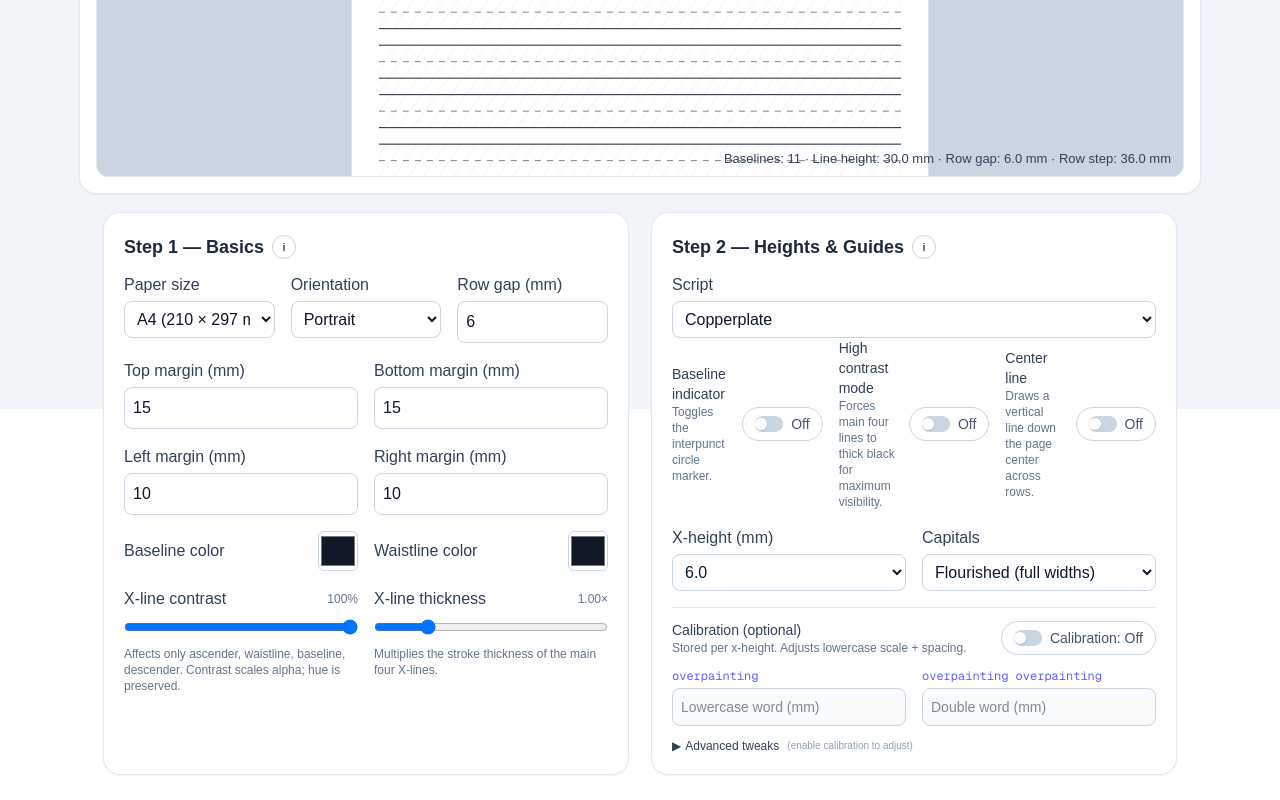
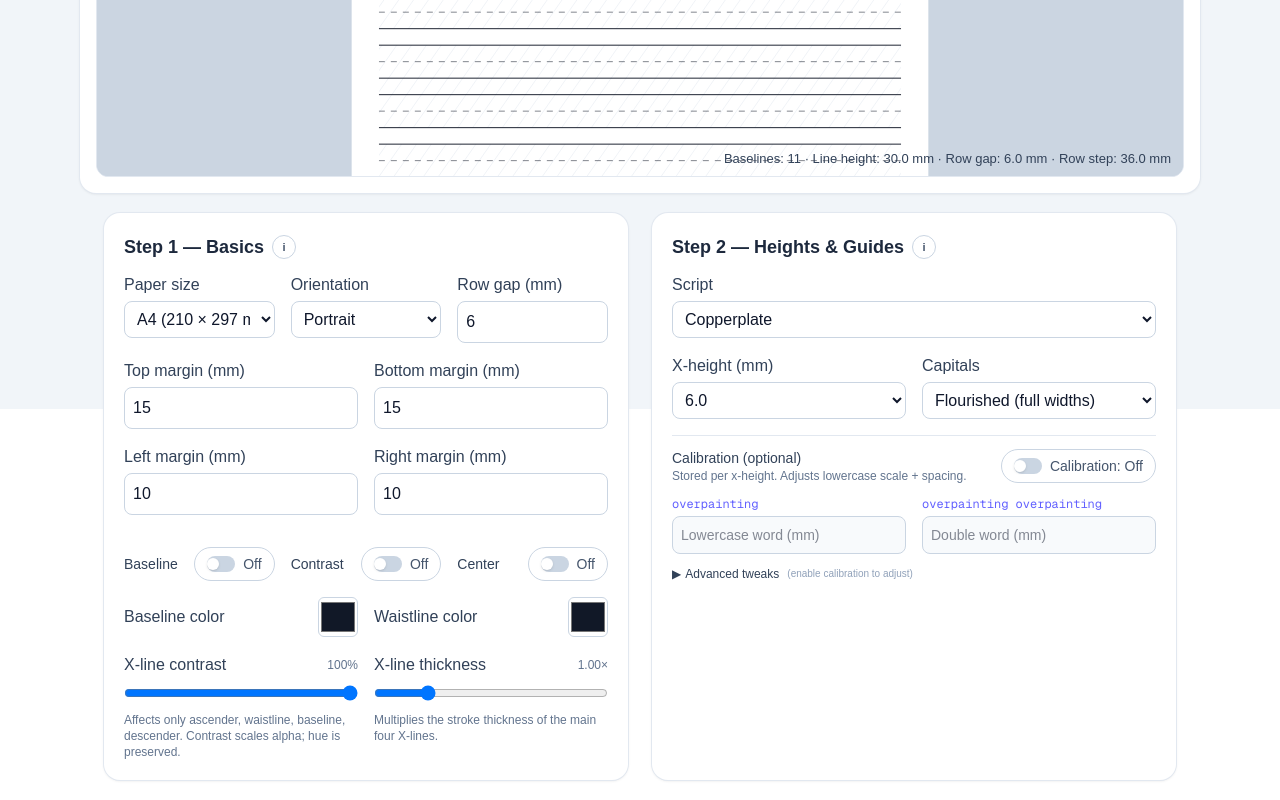
Before and after one commit to mashw/calligraphy-tools, a Next.js app: page /guidelines in a window 1280 px wide. Shown: the part 391-1191 px from the top of the page. Built offline with nearby package versions, Linux system fonts and the light colour scheme.

Commit message:
Move guide toggles to Step 1

```diff
--- a/src/app/guidelines/page.tsx
+++ b/src/app/guidelines/page.tsx
@@ -1315,6 +1315,69 @@ export default function GuidelinesPage() {
               />
             </div>
             <div className="col-span-2">
+              <div className="mt-4 grid grid-cols-3 gap-4">
+                {/* Baseline */}
+                <div className="flex items-center justify-between gap-3">
+                  <div className="text-sm font-medium text-slate-700">Baseline</div>
+                  <button
+                    type="button"
+                    onMouseDown={(e) => e.preventDefault()}
+                    onClick={() => setShowBaselineIndicator(v => !v)}
+                    className={`inline-flex items-center px-3 py-1.5 text-sm rounded-full border transition select-none
+        ${showBaselineIndicator
+          ? 'border-indigo-500 bg-indigo-50 text-indigo-700'
+          : 'border-slate-300 bg-white text-slate-600 hover:bg-slate-50'}`}
+                  >
+                    <span className={`mr-2 inline-flex h-4 w-7 items-center rounded-full transition
+        ${showBaselineIndicator ? 'bg-indigo-500 justify-end' : 'bg-slate-300 justify-start'}`}>
+                      <span className="h-3 w-3 rounded-full bg-white shadow" />
+                    </span>
+                    {showBaselineIndicator ? 'On' : 'Off'}
+                  </button>
+                </div>
+
+                {/* Contrast */}
+                <div className="flex items-center justify-between gap-3">
+                  <div className="text-sm font-medium text-slate-700">Contrast</div>
+                  <button
+                    type="button"
+                    onMouseDown={(e) => e.preventDefault()}
+                    onClick={() => setHighContrastMode(v => !v)}
+                    className={`inline-flex items-center px-3 py-1.5 text-sm rounded-full border transition select-none
+        ${highContrastMode
+          ? 'border-indigo-500 bg-indigo-50 text-indigo-700'
+          : 'border-slate-300 bg-white text-slate-600 hover:bg-slate-50'}`}
+                  >
+                    <span className={`mr-2 inline-flex h-4 w-7 items-center rounded-full transition
+        ${highContrastMode ? 'bg-indigo-500 justify-end' : 'bg-slate-300 justify-start'}`}>
+                      <span className="h-3 w-3 rounded-full bg-white shadow" />
+                    </span>
+                    {highContrastMode ? 'On' : 'Off'}
+                  </button>
+                </div>
+
+                {/* Center */}
+                <div className="flex items-center justify-between gap-3">
+                  <div className="text-sm font-medium text-slate-700">Center</div>
+                  <button
+                    type="button"
+                    onMouseDown={(e) => e.preventDefault()}
+                    onClick={() => setShowCenterLine(v => !v)}
+                    className={`inline-flex items-center px-3 py-1.5 text-sm rounded-full border transition select-none
+        ${showCenterLine
+          ? 'border-indigo-500 bg-indigo-50 text-indigo-700'
+          : 'border-slate-300 bg-white text-slate-600 hover:bg-slate-50'}`}
+                  >
+                    <span className={`mr-2 inline-flex h-4 w-7 items-center rounded-full transition
+        ${showCenterLine ? 'bg-indigo-500 justify-end' : 'bg-slate-300 justify-start'}`}>
+                      <span className="h-3 w-3 rounded-full bg-white shadow" />
+                    </span>
+                    {showCenterLine ? 'On' : 'Off'}
+                  </button>
+                </div>
+              </div>
+            </div>
+            <div className="col-span-2">
   <div className="grid grid-cols-2 gap-4 items-center">
     {/* Baseline color */}
     <label className="flex items-center justify-between gap-3">
@@ -1412,77 +1475,6 @@ export default function GuidelinesPage() {
               <option value="Fraktur">Fraktur</option>
               <option value="TexturaQuadrata">Textura Quadrata</option>
             </select>
-          </div>
-
-          <div className="sm:col-span-2 grid grid-cols-3 gap-4">
-            {/* Baseline indicator */}
-            <div className="flex items-center justify-between gap-3">
-              <div>
-                <div className="text-sm font-medium text-slate-700">Baseline indicator</div>
-                <p className="text-xs text-slate-500">Toggles the interpunct circle marker.</p>
-              </div>
-              <button
-                type="button"
-                onMouseDown={(e) => e.preventDefault()}
-                onClick={() => setShowBaselineIndicator(v => !v)}
-                className={`inline-flex items-center px-3 py-1.5 text-sm rounded-full border transition select-none
-        ${showBaselineIndicator
-          ? 'border-indigo-500 bg-indigo-50 text-indigo-700'
-          : 'border-slate-300 bg-white text-slate-600 hover:bg-slate-50'}`}
-              >
-                <span className={`mr-2 inline-flex h-4 w-7 items-center rounded-full transition
-        ${showBaselineIndicator ? 'bg-indigo-500 justify-end' : 'bg-slate-300 justify-start'}`}>
-                  <span className="h-3 w-3 rounded-full bg-white shadow" />
-                </span>
-                {showBaselineIndicator ? 'On' : 'Off'}
-              </button>
-            </div>
-
-            {/* High contrast mode */}
-            <div className="flex items-center justify-between gap-3">
-              <div>
-                <div className="text-sm font-medium text-slate-700">High contrast mode</div>
-                <p className="text-xs text-slate-500">Forces main four lines to thick black for maximum visibility.</p>
-              </div>
-              <button
-                type="button"
-                onMouseDown={(e) => e.preventDefault()}
-                onClick={() => setHighContrastMode(v => !v)}
-                className={`inline-flex items-center px-3 py-1.5 text-sm rounded-full border transition select-none
-        ${highContrastMode
-          ? 'border-indigo-500 bg-indigo-50 text-indigo-700'
-          : 'border-slate-300 bg-white text-slate-600 hover:bg-slate-50'}`}
-              >
-                <span className={`mr-2 inline-flex h-4 w-7 items-center rounded-full transition
-        ${highContrastMode ? 'bg-indigo-500 justify-end' : 'bg-slate-300 justify-start'}`}>
-                  <span className="h-3 w-3 rounded-full bg-white shadow" />
-                </span>
-                {highContrastMode ? 'On' : 'Off'}
-              </button>
-            </div>
-
-            {/* Center line */}
-            <div className="flex items-center justify-between gap-3">
-              <div>
-                <div className="text-sm font-medium text-slate-700">Center line</div>
-                <p className="text-xs text-slate-500">Draws a vertical line down the page center across rows.</p>
-              </div>
-              <button
-                type="button"
-                onMouseDown={(e) => e.preventDefault()}
-                onClick={() => setShowCenterLine(v => !v)}
-                className={`inline-flex items-center px-3 py-1.5 text-sm rounded-full border transition select-none
-        ${showCenterLine
-          ? 'border-indigo-500 bg-indigo-50 text-indigo-700'
-          : 'border-slate-300 bg-white text-slate-600 hover:bg-slate-50'}`}
-              >
-                <span className={`mr-2 inline-flex h-4 w-7 items-center rounded-full transition
-        ${showCenterLine ? 'bg-indigo-500 justify-end' : 'bg-slate-300 justify-start'}`}>
-                  <span className="h-3 w-3 rounded-full bg-white shadow" />
-                </span>
-                {showCenterLine ? 'On' : 'Off'}
-              </button>
-            </div>
           </div>
 
           {script === 'Copperplate' ? (
```
